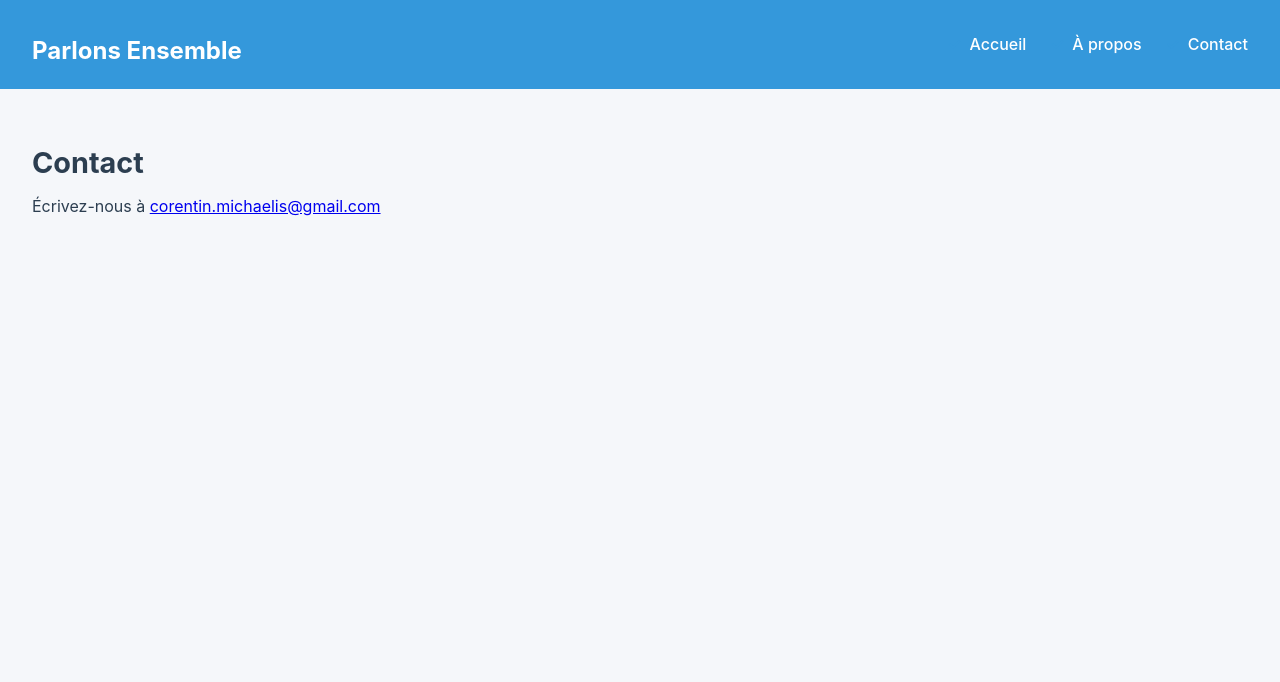
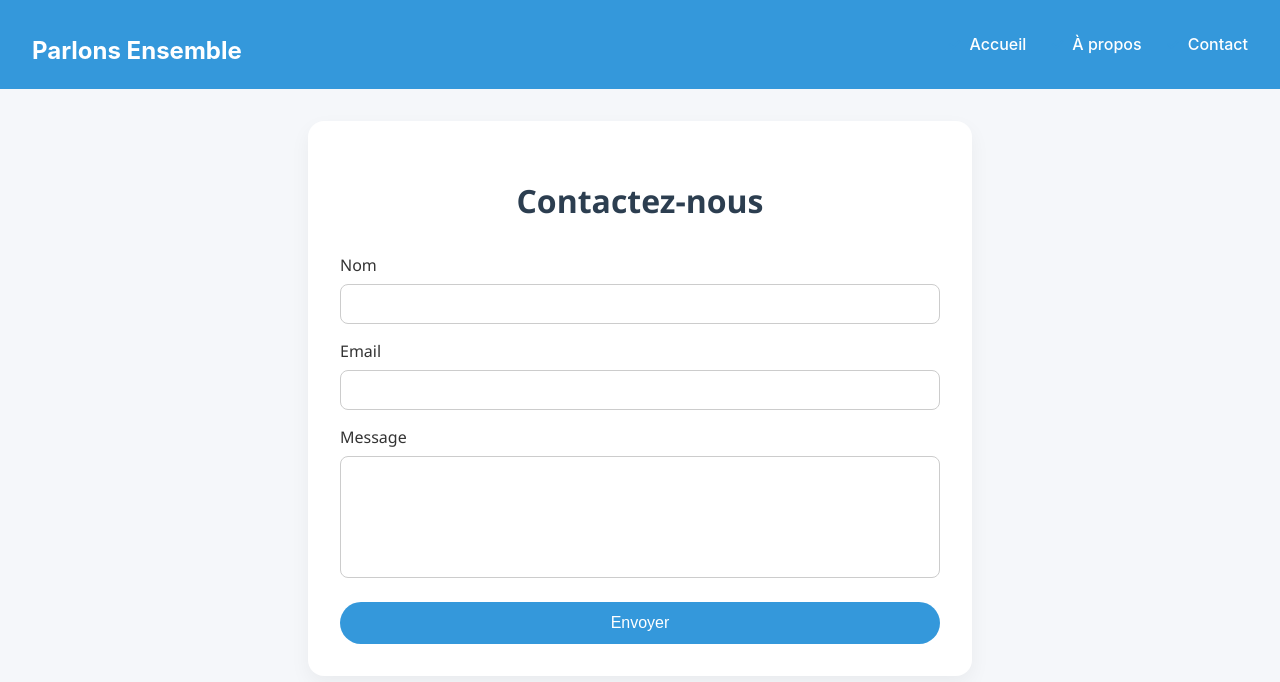
Before and after one commit to coco-piano/parlons-ensemble, a React (Create React App) app: page /contact in a window 1280 px wide. Shown: the top 682 px of the page. Built offline with nearby package versions, Linux system fonts and the light colour scheme; the HTML template or start-up script is replaced by a standard one.

Commit message:
new files

```diff
--- /dev/null
+++ b/src/pages/Contact.css
@@ -0,0 +1,56 @@
+.contact-container {
+    max-width: 600px;
+    margin: 0 auto;
+    padding: 2rem;
+    background-color: #ffffff;
+    border-radius: 16px;
+    box-shadow: 0 8px 20px rgba(0, 0, 0, 0.05);
+    font-family: 'Segoe UI', sans-serif;
+  }
+
+  .contact-container h2 {
+    font-size: 2rem;
+    margin-bottom: 1rem;
+    text-align: center;
+    color: #2c3e50;
+  }
+
+  form {
+    display: flex;
+    flex-direction: column;
+  }
+
+  label {
+    margin: 1rem 0 0.5rem;
+    font-weight: 500;
+    color: #333;
+  }
+
+  input,
+  textarea {
+    padding: 10px;
+    border-radius: 8px;
+    border: 1px solid #ccc;
+    font-size: 1rem;
+    resize: none;
+  }
+
+  textarea {
+    min-height: 100px;
+  }
+
+  button {
+    margin-top: 1.5rem;
+    background-color: #3498db;
+    color: white;
+    border: none;
+    padding: 12px 24px;
+    font-size: 1rem;
+    border-radius: 50px;
+    cursor: pointer;
+    transition: background-color 0.3s ease;
+  }
+
+  button:hover {
+    background-color: #217dbb;
+  }
--- a/src/pages/Contact.js
+++ b/src/pages/Contact.js
@@ -1,8 +1,22 @@
+import React from "react";
+import "./Contact.css";
+
 export default function Contact() {
   return (
-    <div>
-      <h2>Contact</h2>
-      <p>Écrivez-nous à <a href="corentin.michaelis@gmail.com.com">corentin.michaelis@gmail.com</a></p>
+    <div className="contact-container">
+      <h2>Contactez-nous</h2>
+      <form action="https://formspree.io/f/xvgaojre" method="POST">
+        <label>Nom</label>
+        <input type="text" name="name" required />
+
+        <label>Email</label>
+        <input type="email" name="email" required />
+
+        <label>Message</label>
+        <textarea name="message" required></textarea>
+
+        <button type="submit">Envoyer</button>
+      </form>
     </div>
   );
 }
```
